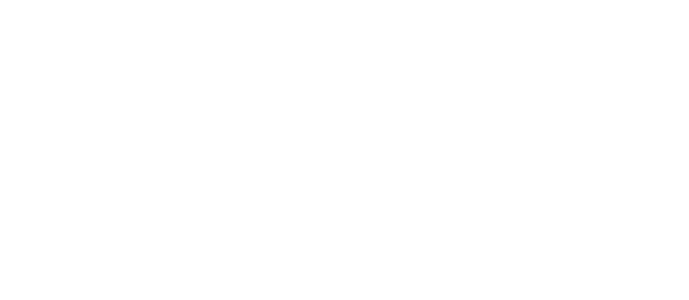
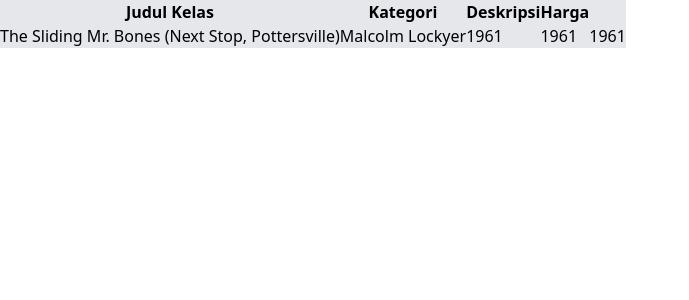
Before and after one commit to FS-1-Skilvul/Sahabat-UMKM, a React (Vite) app in the folder frontend/: page /AdminDashboard in a window 1280 px wide. Before the commit this address had no page. Shown: the top 300 px of the page, without its empty margins (0-689 px from the left). Built offline with nearby package versions, Linux system fonts and the light colour scheme; a web font is replaced by a local one.

Commit message:
add admin dashboard

```diff
--- a/frontend/src/App.jsx
+++ b/frontend/src/App.jsx
@@ -1,25 +1,40 @@
 import Navbar from "./components/navbar";
 import "./App.css";
 import { Routes, BrowserRouter as Router,Route } from "react-router-dom"
-import Hero from "./sections/hero";
 import Kategori from "./sections/Kategori";
-import CardClass from "./components/CardClass";
 import CariKelasPage from "./pages/CariKelasPage";
-import Footer from "./sections/Footer";
-import KelasPopuler from "./sections/kelasPopuler";
+// import { useSelector } from 'react-redux';
 import Home from "./pages/Home";
+import AdminDashboard from "./pages/AdminDashboard";
+import TransaksiAdmin from "./pages/TransaksiAdmin";
+import SideBarAdmin from "./components/SideBarAdmin";
 
 
 function App() {
+  // const isLoggedIn = useSelector(state => state.auth.isLoggedIn);
+  // const userRole = useSelector(state => state.auth.userRole);
   return (
 
     <Router>
     {/* <Navbar /> */}
+    {/* <SideBarAdmin /> */}
+    <Routes>
 
-    <Routes>
+      {/* route client */}
+
       <Route path="/" element={<Home />} />
       <Route path="CariKelasPage" element={<CariKelasPage/>} />
-      <Route path="#mentor" element={<Kategori/>} />
+      {/* <Route path="#mentor" element={<Kategori/>} /> */}
+      <Route path="AdminDashboard" element={<AdminDashboard/>} />
+      {/* <Route path="/transaksi" element={<TransaksiAdmin/>} /> */}
+
+          <Route path="admin/transaksi" element={<TransaksiAdmin />} />
+
+          {/* Rute untuk admin */}
+          <Route path="/admin/*" element={<SideBarAdmin />}>
+          <Route index element={<AdminDashboard />} />
+          <Route path="dashboard" element={<AdminDashboard />} />
+        </Route>
       {/* <Route path="/admin">
          {userRole === 'admin' ? <AdminPage /> : <Redirect to="/login" />}
        </Route>
@@ -33,4 +48,13 @@
   )
 }
 
+function AdminRoutes() {
+  return (
+
+    <Routes>
+      <Route path="dashboard" element={<AdminDashboard />} />
+      <Route path="transaksi" element={<TransaksiAdmin />} />
+    </Routes>
+  );
+}
 export default App;
--- a/frontend/src/components/Navbar.jsx
+++ b/frontend/src/components/Navbar.jsx
@@ -8,11 +8,11 @@
 import CariKelasPage from "../pages/CariKelasPage";
 // import { Link } from 'react-router-dom';
 function Navbar() {
-  const handleClick = (event) => {
-    event.preventDefault();
-    const id = event.target.getAttribute("href");
-    document.querySelector(id).scrollIntoView({ behavior: "smooth" });
-  };
+  // const handleClick = (event) => {
+  //   event.preventDefault();
+  //   const id = event.target.getAttribute("href");
+  //   document.querySelector(id).scrollIntoView({ behavior: "smooth" });
+  // };
   const [activeNav, setActiveNav] = useState("Beranda");
   return (
     <>
--- /dev/null
+++ b/frontend/src/components/SideBarAdmin.jsx
@@ -0,0 +1,58 @@
+import { useState } from "react";
+import { BrowserRouter, Routes, Route, Link } from "react-router-dom";
+import TransaksiAdmin from "../pages/TransaksiAdmin";
+import AdminDashboard from "../pages/AdminDashboard";
+
+function SideBarAdmin() {
+  const [activeMenu, setActiveMenu] = useState(null);
+  const [open, setOpen] = useState(true);
+  const Menus = [
+    { title: "Dashboard", src: "Chart_fill", to: "" },
+    { title: "Inbox", src: "Chat", to: "/admin/transaksi" },
+    { title: "Accounts", src: "User", gap: true, to: "" },
+    { title: "Schedule ", src: "Calendar", to: "" },
+  ];
+  const handleMenuClick = (menu) => {
+    setActiveMenu(menu);
+  };
+
+  return (
+    <div>
+      <div className="flex">
+        <div className={` ${open ? "w-72" : "w-20 "} bg-dark-purple h-screen p-5  pt-8 relative duration-300`}>
+          <img
+            src="../src/assets/control.png"
+            className={`absolute cursor-pointer -right-3 top-9 w-7 border-dark-purple
+           border-2 rounded-full  ${!open && "rotate-180"}`}
+            onClick={() => setOpen(!open)}
+          />
+          <div className="flex gap-x-4 items-center">
+            <img src="../src/assets/images/logo.png" className={`  cursor-pointer duration-500 ${open && "rotate-[360deg]"}`} />
+            <h1 className={`text-white origin-left font-medium text-xl duration-200 ${!open && "scale-0"}`}></h1>
+          </div>
+          <ul className="pt-6">
+            {Menus.map((Menu, index) => (
+              <li
+                key={index}
+                className={`flex  rounded-md p-2 cursor-pointer hover:bg-light-white text-gray-300 text-sm items-center gap-x-4
+              ${Menu.gap ? "mt-9" : "mt-2"} ${activeMenu === Menu.title && "bg-light-white"}  `}
+                onClick={() => handleMenuClick(Menu.title)}
+              >
+                <button>
+                  <img src={`../src/assets/${Menu.src}.png`} />
+                </button>
+                <span className={`${!open && "hidden"} origin-left duration-200`}>{Menu.title}</span>
+              </li>
+            ))}
+          </ul>
+        </div>
+        <div className="h-screen flex-1 p-7">
+          {activeMenu === "Dashboard" && <AdminDashboard/>}
+          {activeMenu === "Inbox" && <TransaksiAdmin />}
+          {/* {activeMenu === 'Transaksi' && <Transaksi />} */}
+        </div>
+      </div>
+    </div>
+  );
+}
+export default SideBarAdmin;
--- a/frontend/src/constants/index.js
+++ b/frontend/src/constants/index.js
@@ -9,7 +9,7 @@
 export const navLinks = [
     { to: "/", label: "Beranda" },
     { to: "/CariKelasPage", label: "Cari Kelas " },
-    { to: "#mentor", label: "Mentor" },
+    { to: "/AdminDashboard", label: "Mentor" },
     { to: "/", label: "Tentang" },
 ];
 
--- a/frontend/src/pages/AdminDashboard.jsx
+++ b/frontend/src/pages/AdminDashboard.jsx
@@ -1,11 +1,35 @@
-import React from 'react'
+import { useState } from "react";
+import { BrowserRouter, Routes, Route, Link } from "react-router-dom";
+import SideBarAdmin from "../components/SideBarAdmin";
+import { Outlet } from "react-router-dom";
+const App = () => {
+  return (
+    <div className="flex">
+      {/* <SideBarAdmin /> */}
 
-function AdminDashboard() {
-  return (
-    <div>
+      <table className="table-auto bg-gray-200 ">
+        <thead className="">
+          <tr className="px-4">
+            <th>Judul Kelas</th>
+            <th>Kategori</th>
+            <th>Deskripsi</th>
+            <th>Harga</th>
+          </tr>
+        </thead>
+        <tbody>
+          <tr>
+            <td>The Sliding Mr. Bones (Next Stop, Pottersville)</td>
+            <td>Malcolm Lockyer</td>
+            <td>1961</td>
+            <td>1961</td>
+            <td>1961</td>
+          </tr>
 
+        </tbody>
+      </table>
+      {/* Konten utama */}
+      {/* <Outlet /> */}
     </div>
-  )
-}
-
-export default AdminDashboard
+  );
+};
+export default App;
--- a/frontend/src/pages/Home.jsx
+++ b/frontend/src/pages/Home.jsx
@@ -1,11 +1,11 @@
-import React, { useContext } from 'react'
+
 
 import Navbar from '../components/navbar'
 import Hero from '../sections/hero'
 import Kategori from '../sections/Kategori'
 import KelasPopuler from '../sections/kelasPopuler'
 import Footer from '../sections/Footer'
-import AuthUser from '../components/AuthUser'
+// import AuthUser from '../components/AuthUser'
 
 function Home() {
   // const {isAuth} = useContext(AuthUser)
--- /dev/null
+++ b/frontend/src/pages/TransaksiAdmin.jsx
@@ -0,0 +1,13 @@
+import React from 'react'
+import SideBarAdmin from '../components/SideBarAdmin'
+
+function TransaksiAdmin() {
+  return (
+    <div>
+
+     <h3>HALOOOOOOO</h3>
+    </div>
+  )
+}
+
+export default TransaksiAdmin
--- a/frontend/tailwind.config.js
+++ b/frontend/tailwind.config.js
@@ -30,6 +30,8 @@
         "secondary": "#176B87",
         "blue-keuangan": "#8ECDDD",
         "blue-manajemen": "#7091F5",
+        "dark-purple": "#081A51",
+        "light-white": "rgba(255,255,255,0.17)",
         "tosca-desain": "#D4E2D4",
         "purple-soft": "#D0BFFF",
         "brown-desain": "#AC7D88",
```
Also changed, not shown: frontend/src/assets/Chart_fill.png (added), frontend/src/assets/control.png (added).
